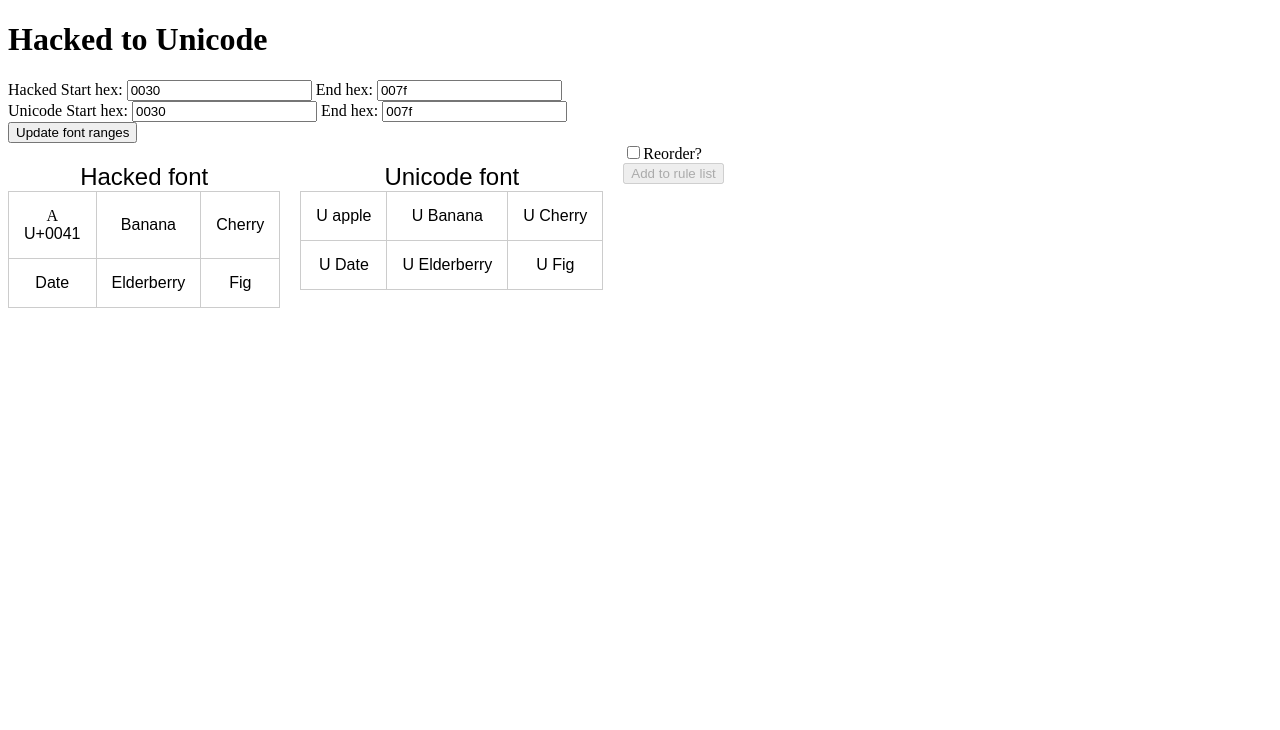
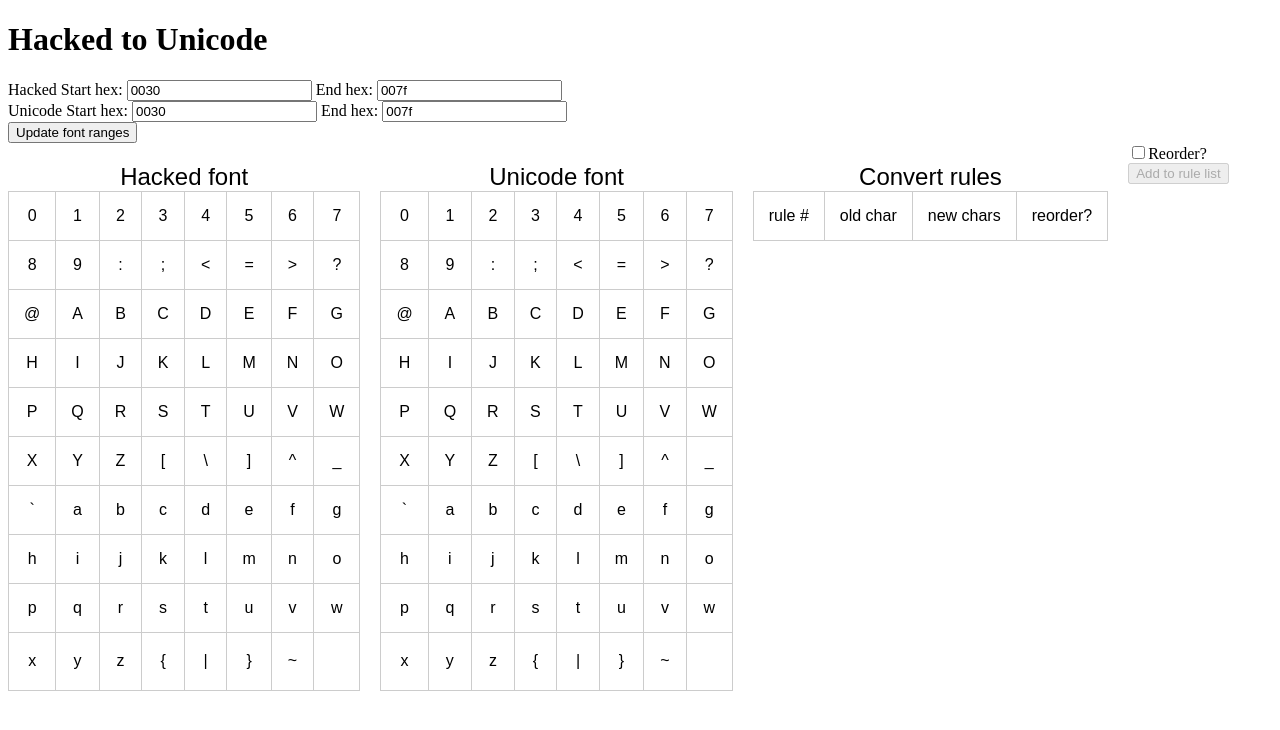
Before and after one commit to sven-oly/fontconvert, a Flask app: template templates/matcher.html in a window 1280 px wide. Shown: the top 730 px of the page. Run offline with Flask 3, Linux system fonts and the light colour scheme; the template is opened without the code that fills it, so the values that code supplies are empty; parts of the project's set-up code (start-up, migrations or seed data) failed here and were passed over.

Commit message:
Matcher creates rules

```diff
--- a/templates/matcher.html
+++ b/templates/matcher.html
@@ -16,6 +16,17 @@
       font-weight:normal;
       font-style:normal;
   }
+
+  .selected-cell {
+    background-color: green;
+  }
+  .yellow-cell {
+    background-color: yellow;
+  }
+  .unselected-cell {
+    background-color: white;
+  }
+
 </style>
 
 <style>
@@ -50,6 +61,16 @@
     // The results of the selections so far.
     let conversion_rules = [];
 
+    let hacked_cell_selected = null;
+    let unicode_cells_selected = [];
+
+    const hacked_code_defined_color = 'lightgray';
+
+    let add_button = null;  // initialized on page load
+    let rule_count = 0;
+    // Append when a value needs to be reordered on conversion, e.g., U+1031
+    reorder_code = '\u200c';
+
     // From Gemini
     const range = (a, b) => Array.from({ length: b - a + 1 }, (_, i) => a + i);
 
@@ -60,6 +81,11 @@
       unicode_tds = document.querySelectorAll('#unicode_font td');
       setListener(hacked_tds, hacked_listener);
       setListener(unicode_tds, unicode_listener);
+
+      set_font_ranges();
+
+      add_button = document.getElementById('add_rule_button');
+
     }
 
     function setListener(cells, handler) {
@@ -88,6 +114,43 @@
       load_table_with_font('hacked_font', hacked_start, hacked_end);
       load_table_with_font('unicode_font', unicode_start, unicode_end);
     }
+
+    function hacked_cell_click_fn(cell) {
+      if (cell.style.backgroundColor == 'lightgreen') {
+        // Deselect
+        cell.style.backgroundColor = 'white';
+        hacked_cell_selected = null;
+      } else {
+        if (hacked_cell_selected) {
+          // Deselect other one
+          hacked_cell_selected.style.backgroundColor = 'white';
+        }
+        cell.style.backgroundColor = 'lightgreen';
+        hacked_cell_selected = cell;
+      }
+    }
+
+    function unicode_cell_click_fn(cell) {
+      if (cell.style.backgroundColor == 'lightblue') {
+        // Deselect
+        cell.style.backgroundColor = 'white';
+        // Remove from list of unicode conversions
+        const index = unicode_cells_selected.indexOf(cell);
+        if (index > -1) {
+          unicode_cells_selected.splice(index, 1); // Modifies the original array, removing 1 item at 'index'
+        }
+      } else {
+        cell.style.backgroundColor = 'lightblue';
+        unicode_cells_selected.push(cell);
+      }
+
+      if (hacked_cell_selected && unicode_cells_selected.length > 0) {
+        add_button.disabled = false;
+      } else {
+        add_button.disabled = true;
+      }
+    }
+
 
     function load_table_with_font(table_id, start, end) {
       // Get the font
@@ -121,13 +184,58 @@
         td.textContent = String.fromCodePoint(itemText);
         td.title = '0x' + itemText.toString(16);
         currentRow.appendChild(td);
+
+        // Set up onclick functions
+        if (table_id == 'hacked_font') {
+            td.addEventListener("click", function() {
+              hacked_cell_click_fn(td);
+            });
+        } else {
+            td.addEventListener("click", function() {
+              unicode_cell_click_fn(td);
+            });
+        }
       });
 
       // Set text to be the character with the code, and
-      // and add the codoe point in hex too.
+      // and add the code point in hex too.
     }
 
     function write_selection_to_rules() {
+      const rule_table = document.getElementById('rule_table');
+
+      // Add a row to the table
+      rule_count += 1;
+      const newRow = rule_table.insertRow(-1);
+      const cell1 = newRow.insertCell(0);
+      cell1.textContent = rule_count;
+      const cell2 = newRow.insertCell(1);
+      cell2.textContent = hacked_cell_selected.textContent;
+      const cell3 = newRow.insertCell(2);
+      // Assemble the text from c
+      let rule_output = '';
+      for (cell of unicode_cells_selected) {
+        rule_output += cell.textContent;
+      }
+      const cell4 = newRow.insertCell(3);
+      const reorder_item = document.getElementById('reorder_flag');
+      if (reorder_item.checked) {
+        rule_output += reorder_code;
+        cell4.textContent = "yes";
+        cell4.style.backgroundColor = 'lightsalmon';
+      }
+      cell3.textContent = rule_output;
+
+      // Clear the selections
+      // Mark the hacked code visibly as defined already.
+      hacked_cell_selected.style.backgroundColor = hacked_code_defined_color;
+      hacked_cell_selected = null;
+      for (cell of unicode_cells_selected) {
+        rule_output += cell.textContent;
+        cell.style.backgroundColor = 'white';
+      }
+      unicode_cells_selected = [];
+      add_rule_button.disabled = true;
     }
 
 </script>
@@ -186,9 +294,20 @@
     </tr>
 </table>
 
+<table class="word-matrix" id="rule_table">
+    <caption>Convert rules</caption>
+    <thead>
+        <td>rule #</td>
+        <td>old char</td>
+        <td>new chars</td>
+        <td>reorder?</td>
+    </thead>
+
+</table>
+
 <br />
 <div>
-<input type="button" id="add_rule" onclick="write_selection_to_rules();"
+<input type="button" id="add_rule_button" onclick="write_selection_to_rules();"
        disabled="true" value="Add to rule list">
 </div>
 
```
